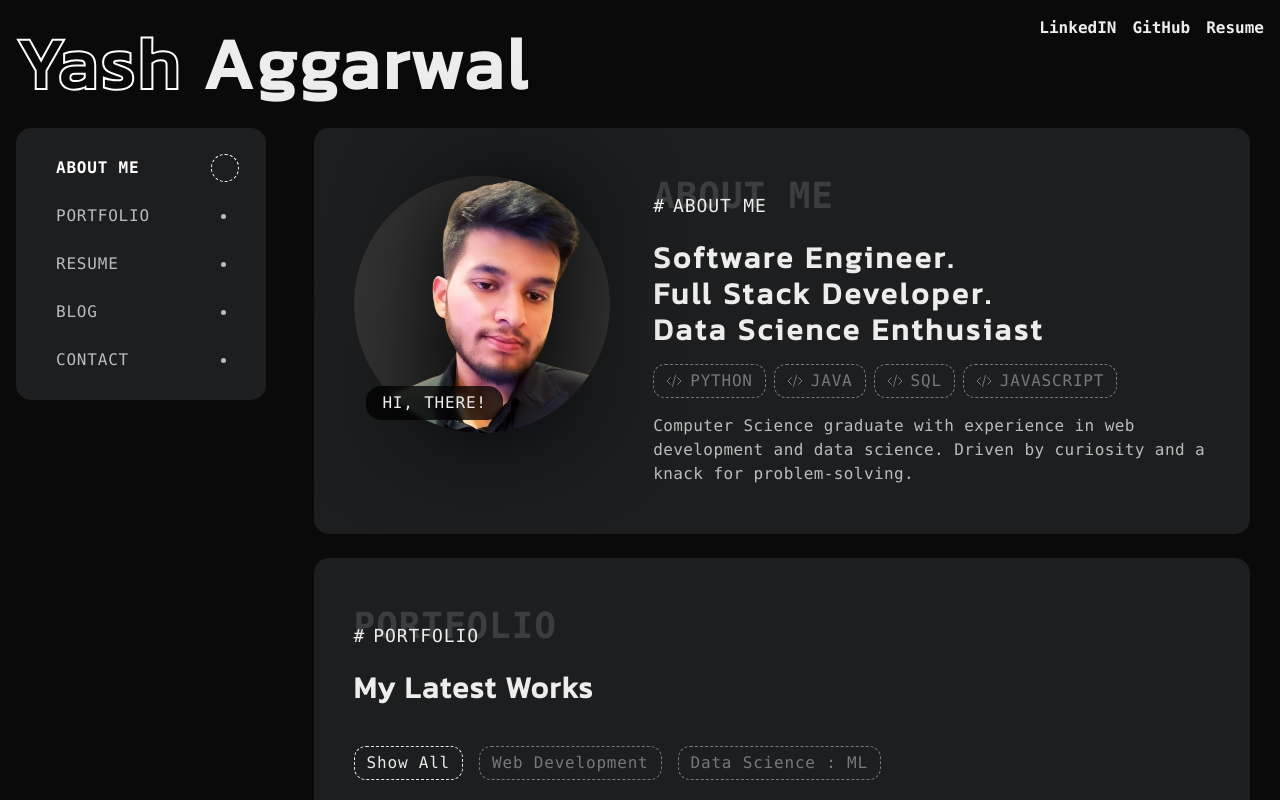
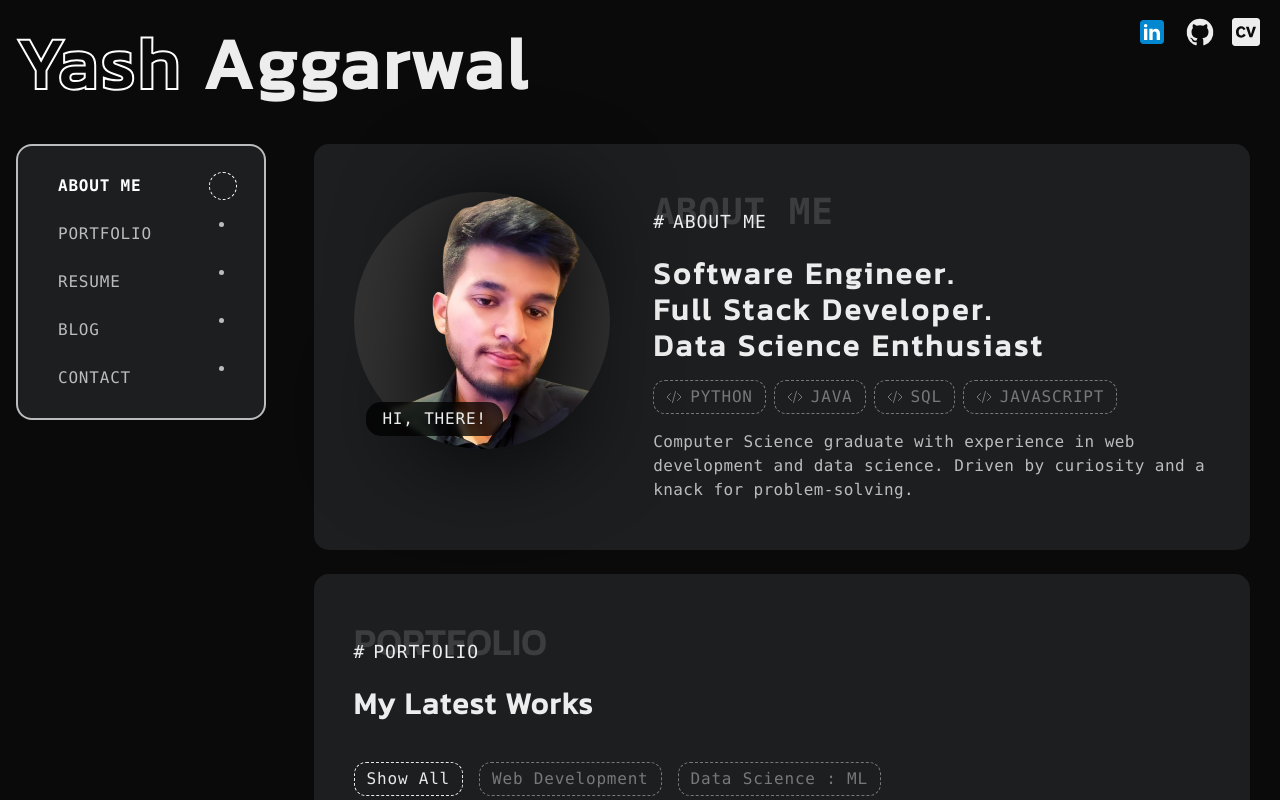
Before and after one commit to ashx010/portfolio_nextjs, a Next.js app: page / in a window 1280 px wide. Shown: the top 800 px of the page. Built offline with nearby package versions, Linux system fonts and the light colour scheme; a web font is replaced by a local one.

Commit message:
make it responsive

```diff
--- a/src/components/header/header.jsx
+++ b/src/components/header/header.jsx
@@ -5,20 +5,52 @@ import {KanitFont} from "@/app/fonts"
 
 function Header(props) {
     return (
-        <header className={`${styles.header} flex justify-between`}>
+        <header className={`${styles.header} lg:flex lg:justify-between pb-4`}>
             <h1 className={`${KanitFont.variable} font-[kanit] tracking-wider text-5xl xl:text-7xl font-bold py-7`}>
                 <span className={`${styles.stroke_text}`}>Yash </span>
                 Aggarwal
             </h1>
             <ul className={`flex space-x-4 list-none font-mono font-semibold py-4`}>
                 <li className={`list-none`}>
-                    <Link href="https://www.linkedin.com/in/yash-aggarwal-ashx010/" target={'_blank'}>LinkedIN</Link>
+                    <Link href="https://www.linkedin.com/in/yash-aggarwal-ashx010/" target={'_blank'}>
+                        <svg xmlns="http://www.w3.org/2000/svg" x="0px" y="0px" width="2em" height="2em" viewBox="0 0 48 48">
+                            <path fill="#0288D1" d="M42,37c0,2.762-2.238,5-5,5H11c-2.761,0-5-2.238-5-5V11c0-2.762,2.239-5,5-5h26c2.762,0,5,2.238,5,5V37z"></path><path fill="#FFF" d="M12 19H17V36H12zM14.485 17h-.028C12.965 17 12 15.888 12 14.499 12 13.08 12.995 12 14.514 12c1.521 0 2.458 1.08 2.486 2.499C17 15.887 16.035 17 14.485 17zM36 36h-5v-9.099c0-2.198-1.225-3.698-3.192-3.698-1.501 0-2.313 1.012-2.707 1.99C24.957 25.543 25 26.511 25 27v9h-5V19h5v2.616C25.721 20.5 26.85 19 29.738 19c3.578 0 6.261 2.25 6.261 7.274L36 36 36 36z"></path>
+                        </svg>
+                    </Link>
                 </li>
                 <li className={`list-none`}>
-                    <Link href="https://github.com/ashx010/" target={'_blank'}>GitHub</Link>
+                    <Link href="https://github.com/ashx010/" target={'_blank'}>
+                        <svg
+                            xmlns="http://www.w3.org/2000/svg"
+                            viewBox="0 0 24 24"
+                            width="2em"
+                            height="2em"
+                            {...props}
+                        >
+                            <path
+                                fill="currentColor"
+                                fillRule="evenodd"
+                                d="M12.006 2a9.85 9.85 0 0 0-6.484 2.44a10.32 10.32 0 0 0-3.393 6.17a10.48 10.48 0 0 0 1.317 6.955a10.05 10.05 0 0 0 5.4 4.418c.504.095.683-.223.683-.494c0-.245-.01-1.052-.014-1.908c-2.78.62-3.366-1.21-3.366-1.21a2.7 2.7 0 0 0-1.11-1.5c-.907-.637.07-.621.07-.621c.317.044.62.163.885.346c.266.183.487.426.647.71c.135.253.318.476.538.655a2.08 2.08 0 0 0 2.37.196c.045-.52.27-1.006.635-1.37c-2.219-.259-4.554-1.138-4.554-5.07a4.02 4.02 0 0 1 1.031-2.75a3.77 3.77 0 0 1 .096-2.713s.839-.275 2.749 1.05a9.26 9.26 0 0 1 5.004 0c1.906-1.325 2.74-1.05 2.74-1.05c.37.858.406 1.828.101 2.713a4.02 4.02 0 0 1 1.029 2.75c0 3.939-2.339 4.805-4.564 5.058a2.47 2.47 0 0 1 .679 1.897c0 1.372-.012 2.477-.012 2.814c0 .272.18.592.687.492a10.05 10.05 0 0 0 5.388-4.421a10.47 10.47 0 0 0 1.313-6.948a10.32 10.32 0 0 0-3.39-6.165A9.85 9.85 0 0 0 12.007 2Z"
+                                clipRule="evenodd"
+                            ></path>
+                        </svg>
+                    </Link>
                 </li>
                 <li className={`list-none`}>
-                    <Link href="/Yash%20Aggarwal%20Resume.pdf" target={'_blank'}>Resume</Link>
+                    <Link href="/Yash%20Aggarwal%20Resume.pdf" target={'_blank'}>
+                        <svg
+                            xmlns="http://www.w3.org/2000/svg"
+                            viewBox="0 0 512 512"
+                            width="2em"
+                            height="2em"
+                            {...props}
+                        >
+                            <path
+                                fill="currentColor"
+                                d="M48 32C21.5 32 0 53.5 0 80v352c0 26.5 21.5 48 48 48h352c26.5 0 48-21.5 48-48V80c0-26.5-21.5-48-48-48zm98.88 133.234c19.636 0 37.082 6.789 49.929 16.971c11.88 9.452 17.444 18.907 22.298 27.393l-33.923 16.949c-2.427-5.565-5.347-11.387-12.846-17.682c-8.248-6.552-16.478-8.484-23.524-8.484c-27.626 0-42.17 25.693-42.17 54.287c0 37.573 19.161 56.22 42.17 56.22c22.3 0 31.278-15.51 37.08-25.435L219.6 302.66c-6.315 9.926-12.374 19.635-25.95 29.069c-7.262 5.09-23.977 15.037-47.736 15.037C100.586 346.766 64 313.81 64 255.87c0-50.636 34.415-90.637 82.88-90.637m75.483 5.328h45.565L303.31 292.24l35.125-121.678H384l-59.379 171.112H281.01z"
+                            ></path>
+                        </svg>
+                    </Link>
                 </li>
             </ul>
         </header>
--- a/src/components/header/header.module.css
+++ b/src/components/header/header.module.css
@@ -5,3 +5,9 @@
     color: transparent;
     -webkit-text-stroke: 2px white;
 }
+
+@media (max-width: 1000px) {
+    .stroke_text{
+        -webkit-text-stroke: 1px white;
+    }
+}
--- a/src/components/main_content/about.jsx
+++ b/src/components/main_content/about.jsx
@@ -6,8 +6,8 @@ import {KanitFont} from "@/app/fonts"
 
 function About(props) {
     return (
-        <div id="about" className={`${styles.about_container} px-10 py-12 flex justify-between flex-row space-x-4`}>
-            <div className={`${styles.image_container} relative`}>
+        <div id="about" className={`${styles.about_container} px-4 lg:px-10 py-6 lg:py-12 flex justify-between flex-col space-y-12 lg:space-y-0 lg:flex-row lg:space-x-4`}>
+            <div className={`${styles.image_container} w-full lg:w-[30%] relative`}>
                 <Image
                     src="/pf-1.png"
                     alt="profile picture"
@@ -22,17 +22,17 @@ function About(props) {
                     </span>
                 </div>
             </div>
-            <div className={`${styles.about_info_container} space-y-4`}>
+            <div className={`w-full lg:w-[65%] space-y-4`}>
                 <h3 className={`font-mono font-medium uppercase text-lg tracking-wider relative pt-4 mb-5 dark:text-white before:content-['#'] before:pr-2 after:content-[attr(data-backdrop-text)] after:absolute after:top-0 after:left-0 after:font-poppins after:font-bold after:uppercase after:text-4xl after:opacity-15`} data-backdrop-text={"About Me"}>
                     About Me
                 </h3>
-                <h2 className={`text-3xl tracking-widest font-semibold ${KanitFont.variable} font-[kanit] ${styles.about_head_container}`}>
+                <h2 className={`text-xl lg:text-3xl tracking-widest font-semibold ${KanitFont.variable} font-[kanit]`}>
                     Software Engineer.<br/>
                     Full Stack Developer.<br/>
                     Data Science Enthusiast<br/>
                 </h2>
-                <div className={`space-x-2 flex flex-row space-between`}>
-                    <div className={`whitespace-nowrap overflow-hidden flex items-center cursor-default border border-dashed rounded-xl border-white/40 px-3 py-1 text-white/40 tracking-wider uppercase font-mono hover:text-white`}>
+                <div className={`lg:space-x-2 space-y-2 lg:space-y-0 flex flex-col lg:flex-row space-between`}>
+                    <div className={`whitespace-nowrap w-fit overflow-hidden flex items-center cursor-default border border-dashed rounded-xl border-white/40 px-3 py-1 text-white/40 tracking-wider uppercase font-mono hover:text-white`}>
                         <span className={`mr-2`}>
                             <svg xmlns="http://www.w3.org/2000/svg" fill="none" viewBox="0 0 24 24" strokeWidth={1.5} stroke="currentColor" className="size-4">
                                 <path strokeLinecap="round" strokeLinejoin="round" d="M17.25 6.75 22.5 12l-5.25 5.25m-10.5 0L1.5 12l5.25-5.25m7.5-3-4.5 16.5" />
@@ -40,7 +40,7 @@ function About(props) {
                         </span>
                         Python
                     </div>
-                    <div className={`whitespace-nowrap overflow-hidden flex items-center cursor-default border border-dashed rounded-xl border-white/40 px-3 py-1 text-white/40 tracking-wider uppercase font-mono hover:text-white`}>
+                    <div className={`whitespace-nowrap w-fit overflow-hidden flex items-center cursor-default border border-dashed rounded-xl border-white/40 px-3 py-1 text-white/40 tracking-wider uppercase font-mono hover:text-white`}>
                         <span className={`mr-2`}>
                             <svg xmlns="http://www.w3.org/2000/svg" fill="none" viewBox="0 0 24 24" strokeWidth={1.5} stroke="currentColor" className="size-4">
                                 <path strokeLinecap="round" strokeLinejoin="round" d="M17.25 6.75 22.5 12l-5.25 5.25m-10.5 0L1.5 12l5.25-5.25m7.5-3-4.5 16.5" />
@@ -48,7 +48,7 @@ function About(props) {
                         </span>
                         Java
                     </div>
-                    <div className={`whitespace-nowrap overflow-hidden flex items-center cursor-default border border-dashed rounded-xl border-white/40 px-3 py-1 text-white/40 tracking-wider uppercase font-mono hover:text-white`}>
+                    <div className={`whitespace-nowrap w-fit  overflow-hidden flex items-center cursor-default border border-dashed rounded-xl border-white/40 px-3 py-1 text-white/40 tracking-wider uppercase font-mono hover:text-white`}>
                         <span className={`mr-2`}>
                             <svg xmlns="http://www.w3.org/2000/svg" fill="none" viewBox="0 0 24 24" strokeWidth={1.5} stroke="currentColor" className="size-4">
                                 <path strokeLinecap="round" strokeLinejoin="round" d="M17.25 6.75 22.5 12l-5.25 5.25m-10.5 0L1.5 12l5.25-5.25m7.5-3-4.5 16.5" />
@@ -56,7 +56,7 @@ function About(props) {
                         </span>
                         SQL
                     </div>
-                    <div className={`whitespace-nowrap overflow-hidden flex items-center cursor-default border border-dashed rounded-xl border-white/40 px-3 py-1 text-white/40 tracking-wider uppercase font-mono hover:text-white`}>
+                    <div className={`whitespace-nowrap w-fit  overflow-hidden flex items-center cursor-default border border-dashed rounded-xl border-white/40 px-3 py-1 text-white/40 tracking-wider uppercase font-mono hover:text-white`}>
                         <span className={`mr-2`}>
                             <svg xmlns="http://www.w3.org/2000/svg" fill="none" viewBox="0 0 24 24" strokeWidth={1.5} stroke="currentColor" className="size-4">
                                 <path strokeLinecap="round" strokeLinejoin="round" d="M17.25 6.75 22.5 12l-5.25 5.25m-10.5 0L1.5 12l5.25-5.25m7.5-3-4.5 16.5" />
@@ -65,7 +65,7 @@ function About(props) {
                         JavaScript
                     </div>
                 </div>
-                <p className={`tracking-wide font-mono text-white/70 font-normal`}>
+                <p className={`text-sm lg:text-base tracking-wide font-mono text-white/70 font-normal`}>
                     Computer Science graduate with experience in web development and data science. Driven by curiosity and a knack for
                     problem-solving.
                 </p>
--- a/src/components/main_content/about.module.css
+++ b/src/components/main_content/about.module.css
@@ -5,15 +5,10 @@
 }
 
 .image_container{
-    width: 30%;
     aspect-ratio: 1;
     height: fit-content;
     background: #333;
     border-radius: 50%;
-}
-
-.about_info_container{
-    width: 65%;
 }
 
 .profileFoot{
@@ -27,7 +22,3 @@
     padding: 5px 1rem;
     backdrop-filter: blur(2px);
 }
-
-.about_head_container{
-    max-width: 80%;
-}
--- a/src/components/main_content/main_content.jsx
+++ b/src/components/main_content/main_content.jsx
@@ -8,7 +8,7 @@ function MainContent(props) {
     return (
         <main className={`space-y-6 lg:space-y-0 lg:space-x-8 lg:flex xl:space-x-12 top-2`}>
             <Sidebar />
-            <div className={`space-y-6 w-3/4 pb-12`}>
+            <div className={`space-y-6 w-full lg:w-3/4 pb-12`}>
                 <About />
                 <Portfolio />
                 <Resume />
--- a/src/components/main_content/portfolio.jsx
+++ b/src/components/main_content/portfolio.jsx
@@ -50,19 +50,19 @@ function Portfolio(props) {
         }
     }
     return (
-        <div id="portfolio" className={`${styles.port_container} px-10 py-12 space-y-4`}>
-            <h3 className={`font-mono font-medium uppercase text-lg tracking-wider relative pt-4 mb-5 dark:text-white before:content-['#'] before:pr-2 after:content-[attr(data-backdrop-text)] after:absolute after:top-0 after:left-0 after:font-poppins after:font-bold after:uppercase after:text-4xl after:opacity-15`} data-backdrop-text={"Portfolio"}>
+        <div id="portfolio" className={`${styles.port_container} px-4 py-6 lg:px-10 lg:py-12 space-y-4`}>
+            <h3 className={`font-mono font-medium uppercase text-lg tracking-wider relative pt-4 mb-5 dark:text-white before:content-['#'] before:pr-2 after:content-[attr(data-backdrop-text)] after:absolute after:top-0 after:left-0 after:${KanitFont.variable} after:font-[kanit] after:font-bold after:uppercase after:text-4xl after:opacity-15`} data-backdrop-text={"Portfolio"}>
                 Portfolio
             </h3>
-            <h1 className={`text-3xl ${KanitFont.variable} font-[kanit] font-black tracking-wider`}>
+            <h1 className={`text-2xl lg:text-3xl ${KanitFont.variable} font-[kanit] font-black tracking-wider`}>
                 My Latest Works
             </h1>
-            <div className={`pt-6 flex space-x-4 justify-start items-center`}>
+            <div className={`pt-2 lg:pt-6 flex lg:space-x-4 lg:space-y-0 space-y-4 lg:flex-row flex-col w-fit justify-start lg:items-center`}>
                 <div onClick={() => handleTogglePort("showAll")} className={`cursor-pointer border border-dashed rounded-xl px-3 py-1  tracking-wider font-mono ${portType.length === 2 ? "text-white/90 border-white/90" : "text-white/40 border-white/40"} hover:text-white/80`}>Show All</div>
                 <div onClick={() => handleTogglePort("webDevelop")} className={`cursor-pointer border border-dashed rounded-xl  px-3 py-1  tracking-wider font-mono ${portType.length === 1 && portType.includes("webDevelop") ? "text-white/90 border-white/90" : "text-white/40 border-white/40"} hover:text-white/80`}>Web Development</div>
                 <div onClick={() => handleTogglePort("dataScience")} className={`cursor-pointer border border-dashed rounded-xl  px-3 py-1 tracking-wider font-mono ${portType.length === 1 && portType.includes("dataScience") ? "text-white/90 border-white/90" : "text-white/40 border-white/40"} hover:text-white/80`}>Data Science : ML</div>
             </div>
-            <div className={`pt-6 grid grid-cols-1 md:grid-cols-2 gap-6 justify-items-center`}>
+            <div className={`pt-3 lg:pt-6 grid grid-cols-1 lg:grid-cols-2 gap-3 lg:gap-6 justify-items-center`}>
                 {data.map((item, index) => (
                     portType.includes(item.type) ? (
                         <div key={index}
@@ -82,7 +82,7 @@ function Portfolio(props) {
                             </span>
                             <div
                                 className="z-[1] absolute bottom-0 left-0 w-full px-7 pb-6 invisible opacity-0 translate-y-2 group-hover:translate-y-0 group-hover:visible group-hover:opacity-100 group-hover:mb-0 transition ease-out duration-[160ms]">
-                                <a className={`${KanitFont.variable} font-[kanit] font-semibold text-3xl tracking-[0.5px] transition-all ease-linear duration-100`}
+                                <a className={`${KanitFont.variable} font-[kanit] font-semibold text-xl lg:text-3xl tracking-[0.5px] transition-all ease-linear duration-100`}
                                    href={`portfolio/${item.link_name}`}>{item.pro_name}</a>
                             </div>
                         </div>) : null
--- a/src/components/main_content/resume.jsx
+++ b/src/components/main_content/resume.jsx
@@ -39,14 +39,14 @@ function Resume(props) {
         },
     ];
     return (
-        <div id="portfolio" className={`${styles.res_container} px-10 py-12 space-y-4`}>
+        <div id="portfolio" className={`${styles.res_container} px-4 py-6 lg:px-10 lg:py-12 space-y-4`}>
             <h3 className={`font-mono font-medium uppercase text-lg tracking-wider relative pt-4 mb-5 dark:text-white before:content-['#'] before:pr-2 after:content-[attr(data-backdrop-text)] after:absolute after:top-0 after:left-0 after:font-poppins after:font-bold after:uppercase after:text-4xl after:opacity-15`} data-backdrop-text={"Resume"}>
                 Resume
             </h3>
-            <h1 className={`text-3xl ${KanitFont.variable} font-[kanit] font-black tracking-wider`}>
+            <h1 className={`text-2xl lg:text-3xl ${KanitFont.variable} font-[kanit] font-black tracking-wider`}>
                 Education & Experience
             </h1>
-            <div className={`grid grid-cols-1 pt-6 md:grid-cols-2 gap-6 justify-start items-start`}>
+            <div className={`grid grid-cols-1 pt-6 lg:grid-cols-2 gap-6 justify-start items-start`}>
                 <div className={`relative space-y-6 py-6 px-4 ${styles.res_cont2}`}>
                     <div className={`text-3xl stroke-2 stroke-white`}>
                         <svg xmlns="http://www.w3.org/2000/svg" fill="none" viewBox="0 0 24 24" strokeWidth={1.5}
@@ -57,7 +57,7 @@ function Resume(props) {
                     </div>
                     {
                         data.map((item, index) => (
-                            <div className="group pt-2">
+                            <div key={index} className="group pt-2">
                                 <span className="relative inline-block px-4 py-2 rounded-full border border-black/20 dark:border-white/20 border-dashed font-mono font-medium uppercase text-sm tracking-[0.5px] text-pColor dark:text-white/70 group-hover:text-black dark:group-hover:text-white transition ease-linear duration-100 before:content-[''] before:absolute before:top-1/2 before:left-[-20px] before:w-[20px] before:h-[1px] before:border-t before:border-black/20 dark:before:border-white/20 before:border-dashed after:content-[''] after:absolute after:top-1/2 after:left-[-22px] after:-translate-y-1/2 after:bg-black dark:after:bg-white after:w-[5px] after:h-[5px] after:rounded-full">
                                     {item.sTime}
                                 </span>
@@ -91,7 +91,7 @@ function Resume(props) {
                     </div>
                     {
                         data2.map((item, index) => (
-                            <div className="group pt-2">
+                            <div key={index} className="group pt-2">
                                 <span className="relative inline-block px-4 py-2 rounded-full border border-black/20 dark:border-white/20 border-dashed font-mono font-medium uppercase text-sm tracking-[0.5px] text-pColor dark:text-white/70 group-hover:text-black dark:group-hover:text-white transition ease-linear duration-100 before:content-[''] before:absolute before:top-1/2 before:left-[-20px] before:w-[20px] before:h-[1px] before:border-t before:border-black/20 dark:before:border-white/20 before:border-dashed after:content-[''] after:absolute after:top-1/2 after:left-[-22px] after:-translate-y-1/2 after:bg-black dark:after:bg-white after:w-[5px] after:h-[5px] after:rounded-full">
                                     {item.sTime}
                                 </span>
--- a/src/components/main_content/sidebar.jsx
+++ b/src/components/main_content/sidebar.jsx
@@ -1,7 +1,6 @@
 "use client";
 import React, {useState} from 'react';
 import styles from './sidebar.module.css';
-import Link from "next/link";
 
 function Sidebar(props) {
     const [toggleSidebar, setToggleSidebar] = useState({
@@ -11,6 +10,34 @@ function Sidebar(props) {
         blog: false,
         contact: false
     });
+
+    const itemData = [
+        {
+            name: "About Me",
+            abbr: "A",
+            toggleName: "about"
+        },
+        {
+            name: "Portfolio",
+            abbr: "P",
+            toggleName: "portfolio"
+        },
+        {
+            name: "Resume",
+            abbr: "R",
+            toggleName: "resume"
+        },
+        {
+            name: "Blog",
+            abbr: "B",
+            toggleName: "blog"
+        },
+        {
+            name: "Contact",
+            abbr: "C",
+            toggleName: "contact"
+        }
+    ];
 
     const handleToggleSidebar = (section) => {
         setToggleSidebar({
@@ -23,38 +50,17 @@ function Sidebar(props) {
     };
 
     return (
-        <div className={`z-10 sticky px-10 py-7 ${styles.sidebar_container} backdrop-blur-sm top-6`}>
-            <ul className={`list-none space-y-6 font-mono text-white/70 font-normal uppercase text-left tracking-wider`}>
-                <li onClick={() => handleToggleSidebar('about')}  className={`list-none ${styles.list_sidebar} relative`}>
-                    <Link className={`${styles.link_sidebar} ${toggleSidebar.about ? styles.active : " "}`} href="#about">
-                        About Me
-                        <span className={`${styles.sidebar_section_link} ${toggleSidebar.about ? styles.active : " "}`}></span>
-                    </Link>
-                </li>
-                <li onClick={() => handleToggleSidebar('portfolio')} className={`list-none ${styles.list_sidebar} relative`}>
-                    <Link className={`${styles.link_sidebar} ${toggleSidebar.portfolio ? styles.active : " "}`} href="#portfolio">
-                        Portfolio
-                        <span className={`${styles.sidebar_section_link} ${toggleSidebar.portfolio ? styles.active : " "}`}></span>
-                    </Link>
-                </li>
-                <li onClick={() => handleToggleSidebar('resume')} className={`list-none ${styles.list_sidebar} relative`}>
-                    <Link className={`${styles.link_sidebar} ${toggleSidebar.resume ? styles.active : " "}`} href="#resume">
-                        Resume
-                        <span className={`${styles.sidebar_section_link} ${toggleSidebar.resume ? styles.active : " "}`}></span>
-                    </Link>
-                </li>
-                <li onClick={() => handleToggleSidebar('blog')} className={`list-none ${styles.list_sidebar} relative`}>
-                    <Link className={`${styles.link_sidebar} ${toggleSidebar.blog ? styles.active : " "}`} href="#blog">
-                        Blog
-                        <span className={`${styles.sidebar_section_link} ${toggleSidebar.blog ? styles.active : " "}`}></span>
-                    </Link>
-                </li>
-                <li onClick={() => handleToggleSidebar('contact')} className={`list-none ${styles.list_sidebar} relative`}>
-                    <Link className={`${styles.link_sidebar} ${toggleSidebar.contact ? styles.active : " "}`} href="#contact">
-                        Contact
-                        <span className={`${styles.sidebar_section_link} ${toggleSidebar.contact ? styles.active : " "}`}></span>
-                    </Link>
-                </li>
+        <div className={`z-10 sticky border-2 border-white/70 px-8 py-6 lg:px-10 lg:py-7 bg-[#1C1E20FF] backdrop-blur-sm top-2 lg:top-6 w-full lg:w-1/5 rounded-2xl h-fit`}>
+            <ul className={`list-none space-x-4 lg:space-x-0 lg:space-y-6 font-mono text-xl lg:text-base text-white/70 font-normal uppercase text-left tracking-wider flex flex-row w-full justify-around items-center content-center lg:block`}>
+                {itemData.map((item, i) => (
+                    <li key={i} onClick={() => handleToggleSidebar(item.toggleName)}
+                        className={`list-none group relative`}>
+                        <div className={`inline-flex group-hover:text-white justify-between items-center w-full content-center ${styles.sidebar_section_link} ${toggleSidebar[item.toggleName] ? `font-bold text-white 0 ${styles.active} group-hover:before:text-white` : null}`}>
+                            <span className={`hidden lg:block group-hover:text-white`}>{item.name}</span>
+                            <span className={`block lg:hidden`}>{item.abbr}</span>
+                        </div>
+                    </li>
+                ))}
             </ul>
         </div>
     );
--- a/src/components/main_content/sidebar.module.css
+++ b/src/components/main_content/sidebar.module.css
@@ -1,21 +1,9 @@
-.sidebar_container{
-    background: rgb(28 30 32);
-    width: 20%;
-    border-radius: 15px;
-    height: fit-content;
-}
-
-.link_sidebar{
-    display: inline-flex;
-    justify-content: space-between;
-    align-items: center;
-    width: 100%;
-    align-content: center;
-}
-
 .sidebar_section_link::before{
     content: "";
     display: block;
+    position: absolute;
+    top: 0;
+    right: 0;
     opacity: 1;
     background: rgba(255, 255, 255, 0.7);
     width: 5px;
@@ -23,19 +11,6 @@
     z-index: 10;
     border-radius: 50%;
     transition: all .3s cubic-bezier(0.5,-1,0.5,1);
-}
-
-.list_sidebar:hover .link_sidebar{
-    color: white;
-}
-
-.list_sidebar:hover .sidebar_section_link::before{
-    background: rgba(255, 255, 255, 1);
-}
-
-.link_sidebar.active{
-    color: white !important;
-    font-weight: bold;
 }
 
 .sidebar_section_link.active::before{
@@ -47,3 +22,20 @@
     top: -10%;
     right: -8%;
 }
+
+@media (max-width: 1024px) {
+    .sidebar_section_link::before{
+        display: none;
+    }
+    .sidebar_section_link.active::before{
+        background: transparent !important;
+        width: 2rem;
+        height: 2rem;
+        border: 1px dashed rgba(255, 255, 255, 1);
+        position: absolute;
+        top: -10%;
+        right: unset;
+        left: -80%;
+        display: block;
+    }
+}
```
